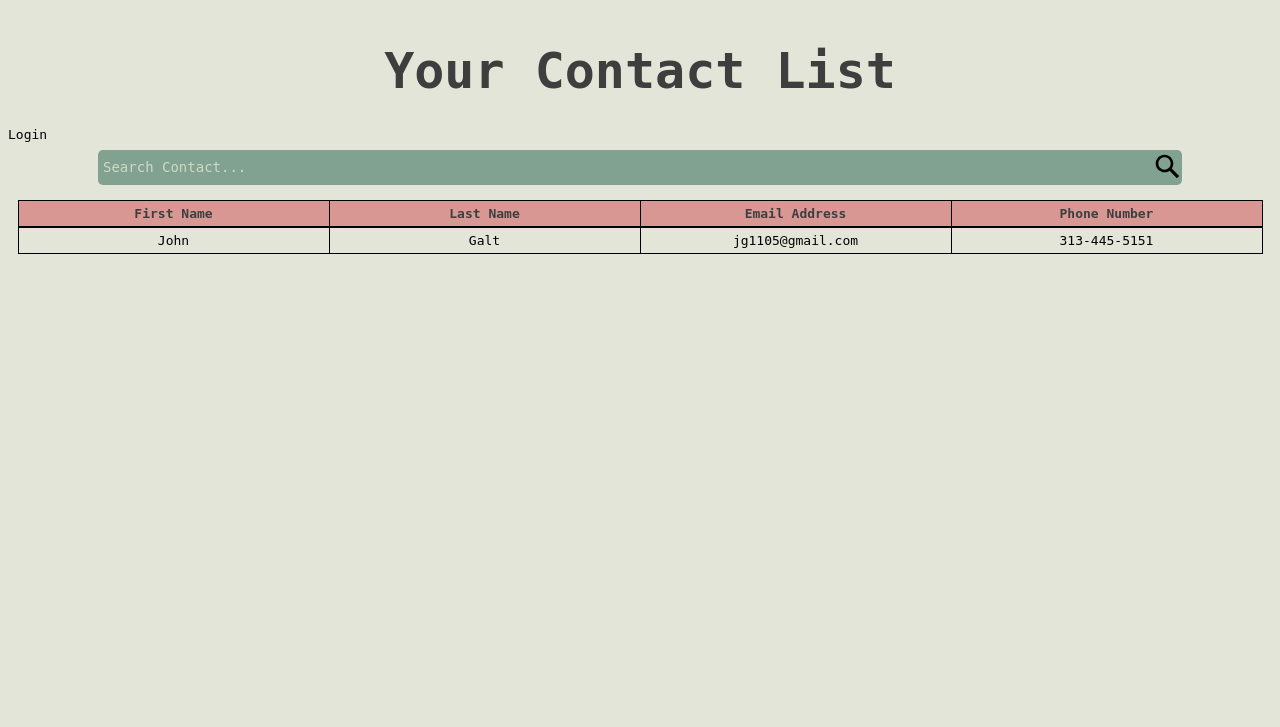
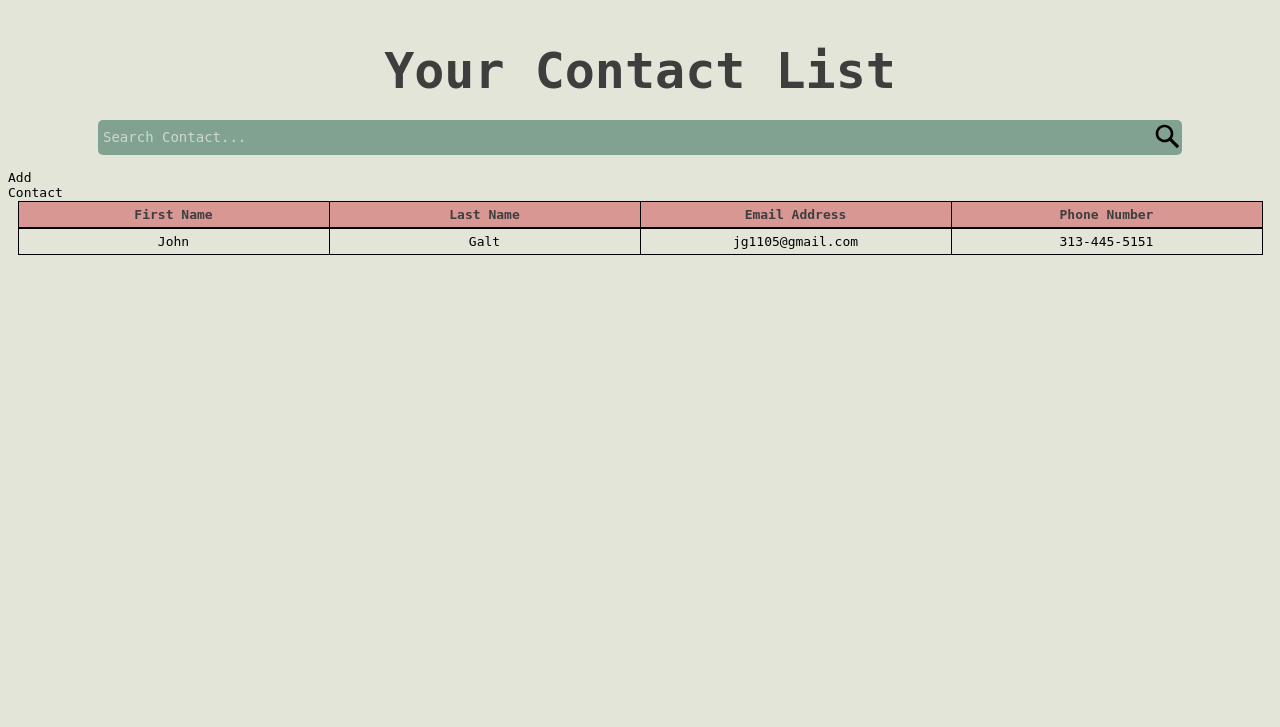
Before and after one commit to Alterex1/Small-Project, a PHP site: page /home.php in a window 1280 px wide. Shown: the top 727 px of the page. Run offline with PHP 8.4, Linux system fonts and the light colour scheme.

Commit message:
Add files via upload

```diff
--- a/home.php
+++ b/home.php
@@ -8,14 +8,16 @@
 <body>
     <h2 style="font-family: monospace;"> Your Contact List </h2>
 
-    <button type="submit" value="Add Contact" style="font-family: monospace;"> Login </button>
 
     <form id="form" role="search">
         <input type="search" id="query" name="q" placeholder="Search Contact..." style="font-family: monospace;">
-        <button>
+        <button id="searchButton">
         <svg viewBox="0 0 1024 1024"><path class="path1" d="M848.471 928l-263.059-263.059c-48.941 36.706-110.118 55.059-177.412 55.059-171.294 0-312-140.706-312-312s140.706-312 312-312c171.294 0 312 140.706 312 312 0 67.294-24.471 128.471-55.059 177.412l263.059 263.059-79.529 79.529zM189.623 408.078c0 121.364 97.091 218.455 218.455 218.455s218.455-97.091 218.455-218.455c0-121.364-103.159-218.455-218.455-218.455-121.364 0-218.455 97.091-218.455 218.455z"></path></svg>
         </button>
     </form>
+
+    <button onclick="addContact()" id="addButton" value="Add Contact" style="font-family: monospace;"> Add Contact </button>
+
 
     <div style="overflow-y: auto;">
         <table>
```
